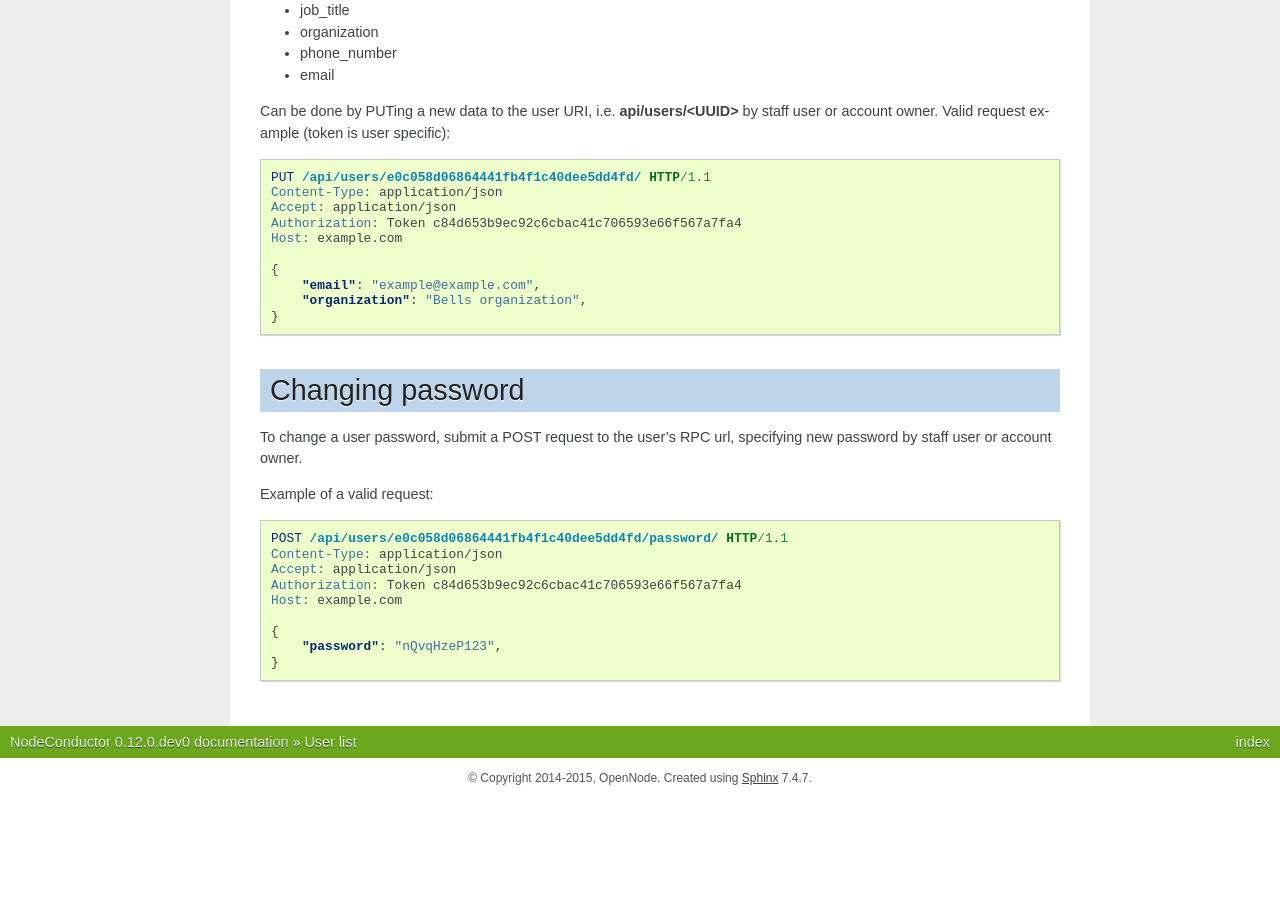
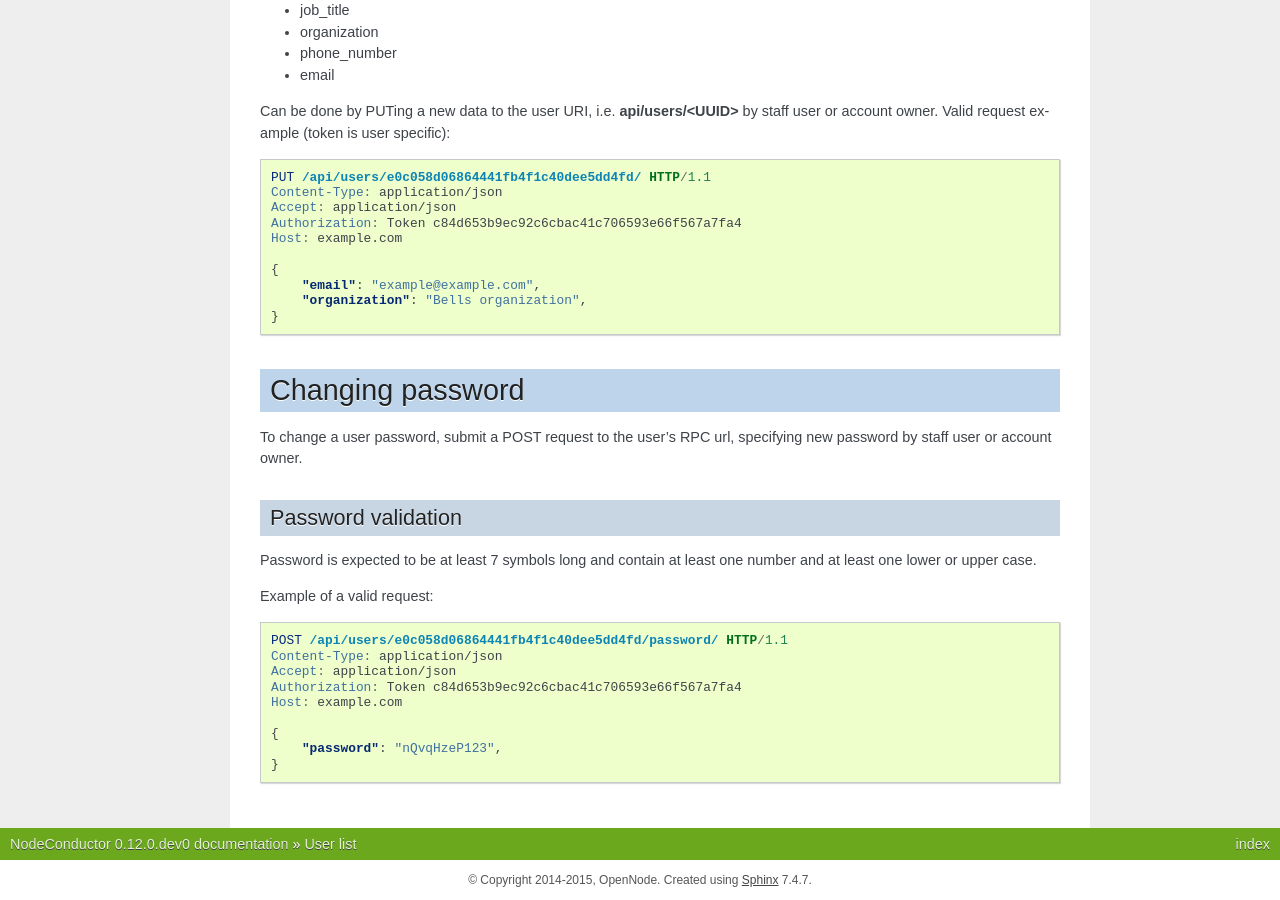
Before and after one commit to opennode/waldur-core, a Sphinx documentation site: the page built from docs/api/user.rst, in a window 1280 px wide and 900 px high, scrolled down 1447 px. Built offline with Sphinx 7.4.7, drawn with Linux system fonts in a browser that asks for light colours; before the commit the page ends 2245 px from its top, so only the background shows below that.

Commit message:
Update password validation documentation

```diff
--- a/docs/api/user.rst
+++ b/docs/api/user.rst
@@ -101,6 +101,11 @@ Changing password
 To change a user password, submit a POST request to the user's RPC url, specifying new password
 by staff user or account owner.
 
+Password validation
++++++++++++++++++++
+
+Password is expected to be at least 7 symbols long and contain at least one number and at least one lower or upper case.
+
 Example of a valid request:
 
 .. code-block:: http
```
